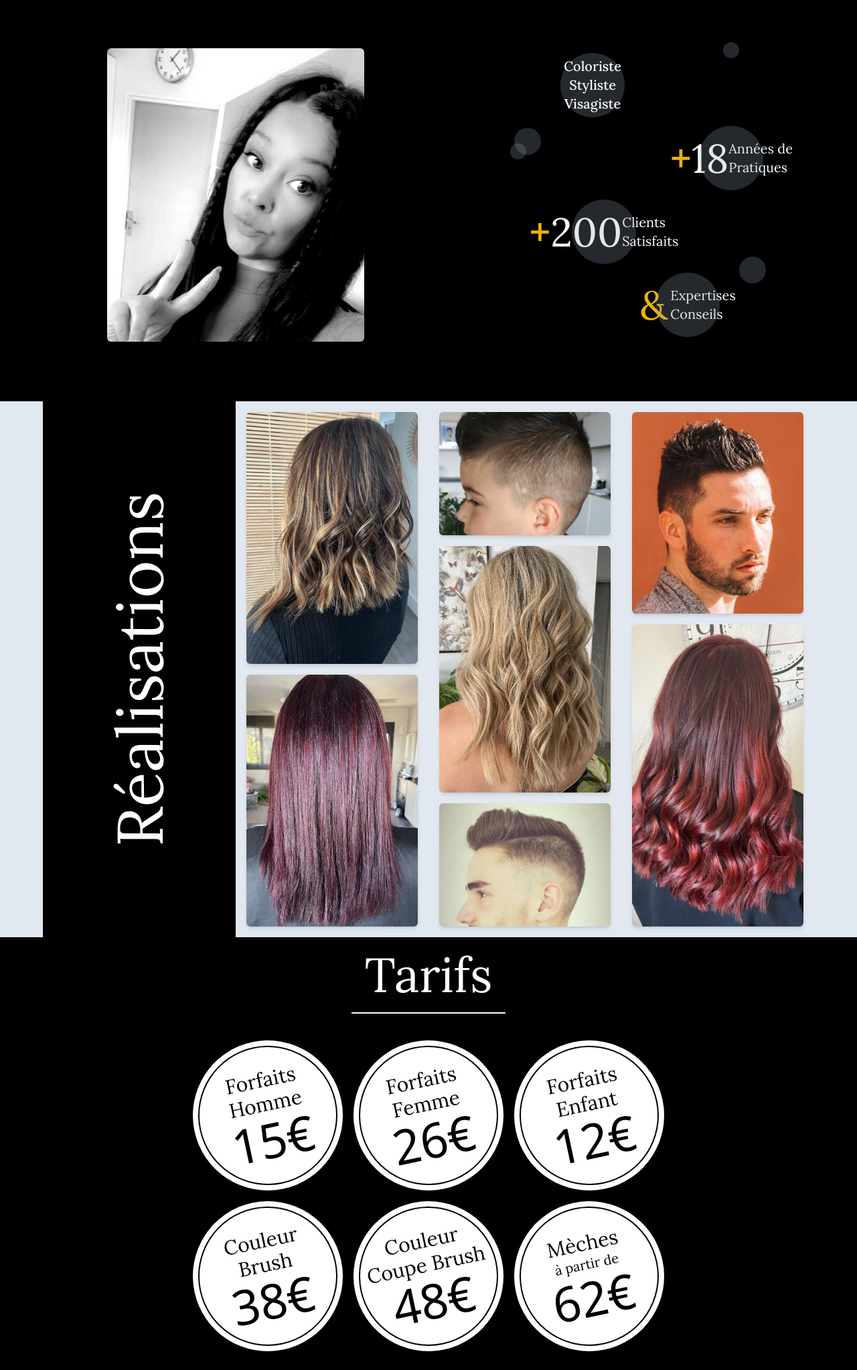
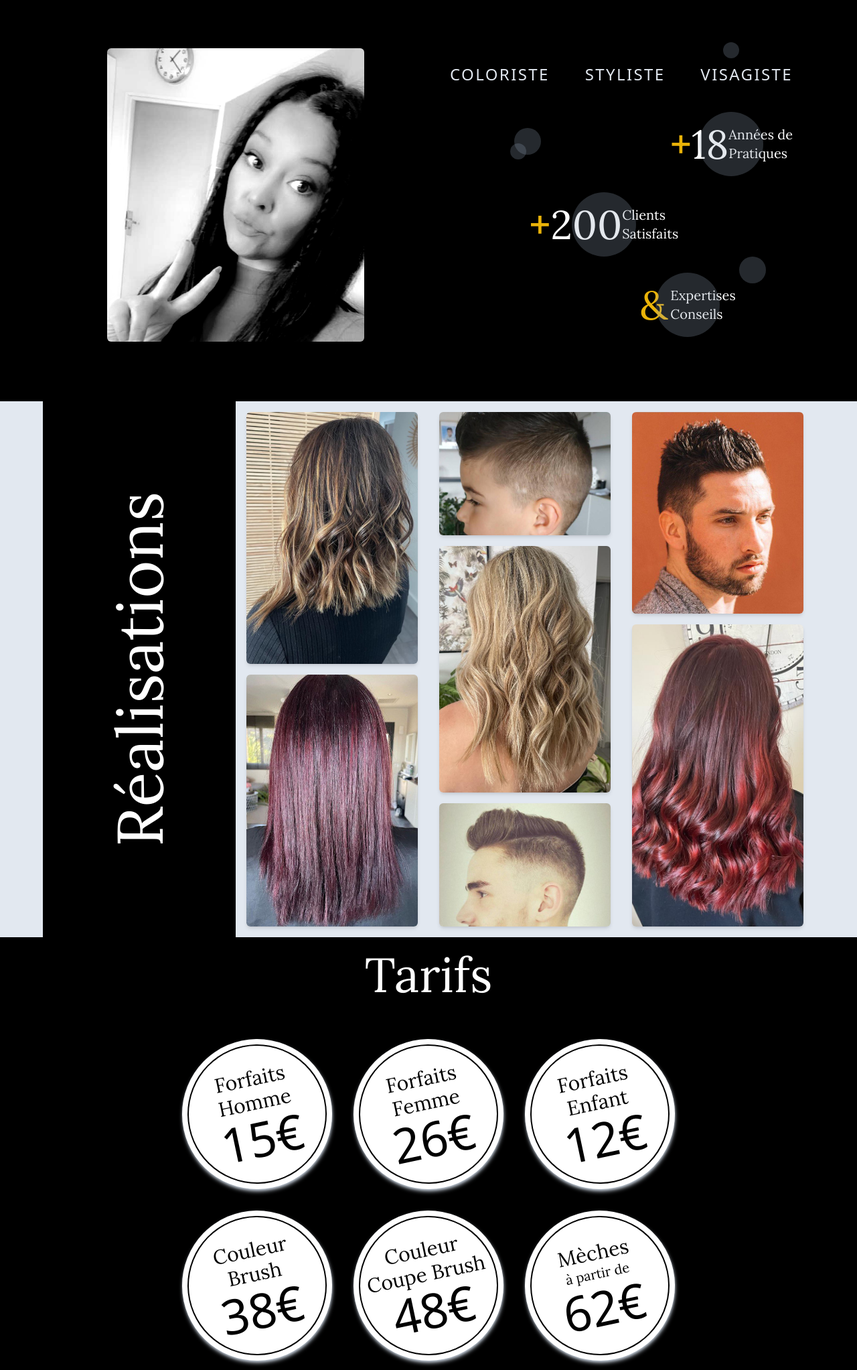
Before and after one commit to xakaz/sabrina-coiffure-a-domicile, a website: page index.html in a window 1280 px wide. Shown: the part 201-2246 px from the top of the page at 67% size. Drawn offline with Linux system fonts and the light colour scheme; a web font is replaced by a local one.

Commit message:
fix display issues

```diff
--- a/index.html
+++ b/index.html
@@ -47,17 +47,27 @@
 
     <!--  DROITE -->
     <div
-      class="text-white h-full w-full max-w-xs mx-auto px-16 relative flex justify-center items-center lg:px-0 lg:py-20 lg:w-1/2 xl:max-w-lg">
+      class="text-white h-full w-full max-w-md mx-auto px-16 relative flex justify-center items-center lg:px-0 lg:py-20 lg:w-1/2 xl:max-w-lg">
       <div class="h-full w-full flex flex-col justify-between sm:max-w-lg sm:mx-auto">
         <!-- Coloriste Styliste Visagiste -->
-        <div class="w-full flex justify-start md:justify-end md:w-1/2">
-          <div class="relative flex flex-col h-20 xl:h-24 justify-center items-center font-medium">
-            <p class="z-10 text-lg xl:text-xl">Coloriste</p>
-            <p class="z-10 text-lg xl:text-xl">Styliste</p>
-            <p class="z-10 text-lg xl:text-xl">Visagiste</p>
-            <div class="rounded-full h-20 w-20 xl:h-24 xl:w-24 bg-slate-400 opacity-25 absolute"></div>
-          </div>
+
+
+        <div
+          class="w-full flex justify-between py-4 text-sm uppercase text-slate-200 font-sans tracking-widest font-medium lg:text-2xl ">
+          <h2>
+            Coloriste
+          </h2>
+          <h2>
+            Styliste
+
+          </h2>
+          <h2>
+
+            Visagiste
+          </h2>
         </div>
+
+
 
         <!-- XP -->
         <div class="w-full flex justify-end md:justify-end">
@@ -168,11 +178,12 @@
 
   <!--  TARIFS -->
   <section id="prices" class="h-fit w-screen flex flex-col justify-around items-center text-white">
-    <h2 class="text-7xl p-5 lg:border-b-2 border-white lg:mb-10">Tarifs</h2>
+    <h2 class="text-7xl p-5">Tarifs</h2>
 
-    <div class="w-full h-full max-w-sm flex flex-wrap items-center justify-center gap-4 text-black md:max-w-xl lg:max-w-4xl">
+    <div
+      class="w-full h-full max-w-sm flex flex-wrap items-center justify-center gap-8 text-black md:max-w-xl lg:max-w-4xl lg:my-10">
       <!--  FORFAIT HOMME-->
-      <div class="w-48 md:w-56 h-48 md:h-56 rounded-full bg-white p-2 -rotate-12 shadow-lg">
+      <div class="w-48 md:w-56 h-48 md:h-56 rounded-full bg-white p-2 -rotate-12 shadow-slate-300 shadow-md">
         <div class="w-full h-full bg-black rounded-full p-[2px]">
           <div class="w-full h-full bg-white rounded-full flex flex-col items-center justify-center">
             <p class="text-2xl md:text-3xl">Forfaits</p>
@@ -182,7 +193,7 @@
         </div>
       </div>
       <!--  FORFAIT FEMME-->
-      <div class="w-48 md:w-56 h-48 md:h-56 rounded-full bg-white p-2 -rotate-12">
+      <div class="w-48 md:w-56 h-48 md:h-56 rounded-full bg-white p-2 -rotate-12 shadow-slate-300 shadow-md">
         <div class="w-full h-full bg-black rounded-full p-[2px]">
           <div class="w-full h-full bg-white rounded-full flex flex-col items-center justify-center">
             <p class="text-2xl md:text-3xl">Forfaits</p>
@@ -192,7 +203,7 @@
         </div>
       </div>
       <!--  FORFAIT ENFANT-->
-      <div class="w-48 md:w-56 h-48 md:h-56 rounded-full bg-white p-2 -rotate-12">
+      <div class="w-48 md:w-56 h-48 md:h-56 rounded-full bg-white p-2 -rotate-12 shadow-slate-300 shadow-md">
         <div class="w-full h-full bg-black rounded-full p-[2px]">
           <div class="w-full h-full bg-white rounded-full flex flex-col items-center justify-center">
             <p class="text-2xl md:text-3xl">Forfaits</p>
@@ -202,7 +213,7 @@
         </div>
       </div>
       <!--  COULEUR BRUSH -->
-      <div class="w-48 md:w-56 h-48 md:h-56 rounded-full bg-white p-2 -rotate-12">
+      <div class="w-48 md:w-56 h-48 md:h-56 rounded-full bg-white p-2 -rotate-12 shadow-slate-300 shadow-md">
         <div class="w-full h-full bg-black rounded-full p-[2px]">
           <div class="w-full h-full bg-white rounded-full flex flex-col items-center justify-center">
             <p class="text-2xl md:text-3xl">Couleur</p>
@@ -212,7 +223,7 @@
         </div>
       </div>
       <!--  COULEUR COUPE BRUSH -->
-      <div class="w-48 md:w-56 h-48 md:h-56 rounded-full bg-white p-2 -rotate-12">
+      <div class="w-48 md:w-56 h-48 md:h-56 rounded-full bg-white p-2 -rotate-12 shadow-slate-300 shadow-md">
         <div class="w-full h-full bg-black rounded-full p-[2px]">
           <div class="w-full h-full bg-white rounded-full flex flex-col items-center justify-center">
             <p class="text-2xl md:text-3xl">Couleur</p>
@@ -222,7 +233,7 @@
         </div>
       </div>
       <!--  MECHES -->
-      <div class="w-48 md:w-56 h-48 md:h-56 rounded-full bg-white p-2 -rotate-12">
+      <div class="w-48 md:w-56 h-48 md:h-56 rounded-full bg-white p-2 -rotate-12 shadow-slate-300 shadow-md">
         <div class="w-full h-full bg-black rounded-full p-[2px]">
           <div class="w-full h-full bg-white rounded-full flex flex-col items-center justify-center">
             <p class="text-2xl md:text-3xl">Mèches</p>
```
Also changed, not shown: dist/output.css.
